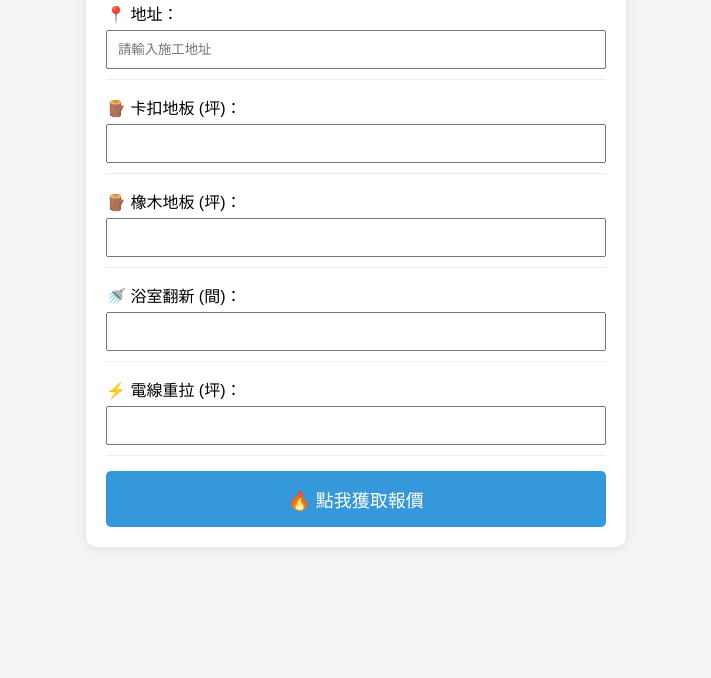
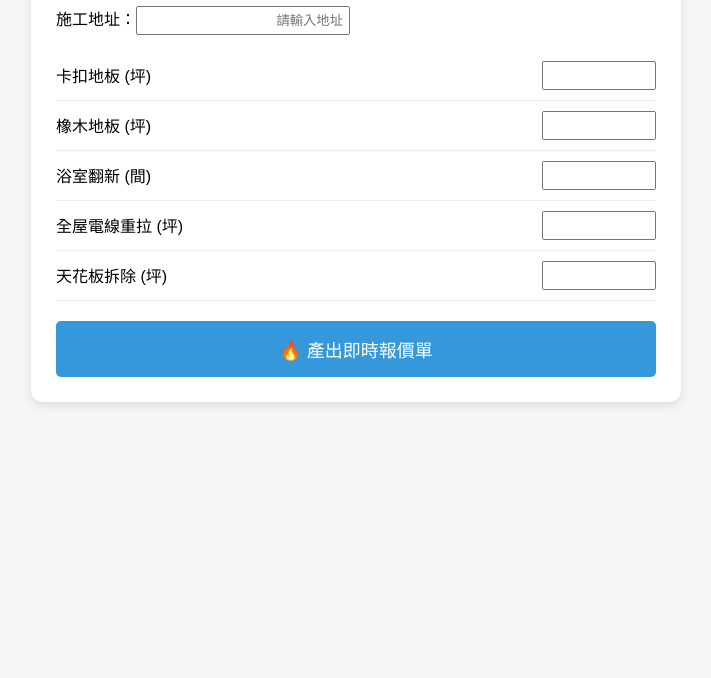
Before and after one commit to sjc955/fanyan, a plain HTML site: page index.html in a window 1280 px wide. Shown: the part 122-800 px from the top of the page, without its empty margins (284-995 px from the left). Drawn offline with Linux system fonts and the light colour scheme.

Commit message:
Refactor HTML structure and update styles

```diff
--- a/index.html
+++ b/index.html
@@ -1,51 +1,52 @@
 <!DOCTYPE html>
-<html>
+<html lang="zh-TW">
 <head>
     <meta charset="UTF-8">
     <meta name="viewport" content="width=device-width, initial-scale=1.0">
-    <title>城市裝修報價系統</title>
+    <title>城市全能裝修報價系統</title>
     <style>
-        body { font-family: sans-serif; background: #f4f4f4; padding: 20px; }
-        .box { max-width: 500px; margin: auto; background: white; padding: 20px; border-radius: 10px; box-shadow: 0 0 10px rgba(0,0,0,0.1); }
-        h2 { text-align: center; color: #333; }
-        .row { margin-bottom: 15px; border-bottom: 1px solid #eee; padding-bottom: 10px; }
-        input { width: 100%; padding: 10px; box-sizing: border-box; margin-top: 5px; }
-        button { width: 100%; padding: 15px; background: #3498db; color: white; border: none; border-radius: 5px; font-size: 18px; cursor: pointer; }
-        #res { display: none; margin-top: 20px; background: #fffbe6; padding: 15px; border: 1px solid #ffe58f; }
-        .line { display: block; text-align: center; background: #00c300; color: white; padding: 15px; text-decoration: none; border-radius: 5px; margin-top: 10px; font-weight: bold; }
+        body { font-family: "Microsoft JhengHei", sans-serif; background: #f4f7f6; padding: 20px; }
+        .container { max-width: 600px; margin: auto; background: white; padding: 25px; border-radius: 12px; box-shadow: 0 4px 10px rgba(0,0,0,0.1); }
+        h2 { text-align: center; color: #2c3e50; }
+        .item-row { display: flex; justify-content: space-between; align-items: center; padding: 10px 0; border-bottom: 1px solid #eee; }
+        input { width: 100px; padding: 5px; text-align: right; }
+        button { width: 100%; padding: 15px; background: #3498db; color: white; border: none; border-radius: 5px; font-size: 18px; cursor: pointer; margin-top: 20px; }
+        #result { display: none; margin-top: 20px; padding: 15px; background: #fffbe6; border: 1px solid #ffe58f; }
+        .line-btn { display: block; text-align: center; background: #00c300; color: white; padding: 15px; text-decoration: none; border-radius: 5px; margin-top: 15px; font-weight: bold; }
     </style>
 </head>
 <body>
-<div class="box">
-    <h2>🏠 城市全能裝修報價</h2>
-    <div class="row">📍 地址：<input type="text" id="addr" placeholder="請輸入施工地址"></div>
-    <div class="row">🪵 卡扣地板 (坪)：<input type="number" class="item" data-l="2800" data-h="4500"></div>
-    <div class="row">🪵 橡木地板 (坪)：<input type="number" class="item" data-l="9000" data-h="16000"></div>
-    <div class="row">🚿 浴室翻新 (間)：<input type="number" class="item" data-l="135000" data-h="220000"></div>
-    <div class="row">⚡ 電線重拉 (坪)：<input type="number" class="item" data-l="3500" data-h="6000"></div>
-    <button onclick="calc()">🔥 點我獲取報價</button>
-    <div id="res">
-        <div id="out"></div>
+<div class="container">
+    <h2>🏠 城市全能裝修報價系統</h2>
+    <p>施工地址：<input type="text" id="addr" style="width: 200px;" placeholder="請輸入地址"></p>
+    <div class="item-row"><span>卡扣地板 (坪)</span><input type="number" class="calc" data-l="2800" data-h="4500"></div>
+    <div class="item-row"><span>橡木地板 (坪)</span><input type="number" class="calc" data-l="9000" data-h="16000"></div>
+    <div class="item-row"><span>浴室翻新 (間)</span><input type="number" class="calc" data-l="135000" data-h="220000"></div>
+    <div class="item-row"><span>全屋電線重拉 (坪)</span><input type="number" class="calc" data-l="3500" data-h="6000"></div>
+    <div class="item-row"><span>天花板拆除 (坪)</span><input type="number" class="calc" data-l="800" data-h="1200"></div>
+    <button onclick="calculate()">🔥 產出即時報價單</button>
+    <div id="result">
+        <div id="details"></div>
         <p><strong>⚠️ 以上為初估價錢</strong></p>
-        <input type="text" placeholder="您的姓名" style="margin-bottom:10px;"><br>
-        <input type="text" placeholder="您的聯絡電話"><br>
-        <a href="https://line.me" class="line">✅ 加入 LINE 官方 (@fanyan)</a>
+        <input type="text" placeholder="您的姓名" style="width: 100%; margin-bottom: 10px;"><br>
+        <input type="text" placeholder="您的電話" style="width: 100%;"><br>
+        <a href="https://line.me" class="line-btn">🟢 加入 LINE 官方：＠fanyan</a>
     </div>
 </div>
 <script>
-function calc() {
-    let all = document.querySelectorAll('.item'), L = 0, H = 0, txt = "";
-    all.forEach(i => {
-        let v = parseFloat(i.value) || 0;
+function calculate() {
+    let items = document.querySelectorAll('.calc'), lowSum = 0, highSum = 0, txt = "";
+    items.forEach(el => {
+        let v = parseFloat(el.value) || 0;
         if(v > 0) {
-            let low = v * i.dataset.l, high = v * i.dataset.h;
-            L += low; H += high;
-            txt += "✔️ " + i.parentElement.innerText.split('(')[0] + ": $" + low.toLocaleString() + " ~ $" + high.toLocaleString() + "<br>";
+            let l = v * parseFloat(el.dataset.l), h = v * parseFloat(el.dataset.h);
+            lowSum += l; highSum += h;
+            txt += "✅ " + el.parentElement.querySelector('span').innerText + ": $" + l.toLocaleString() + " ~ $" + h.toLocaleString() + "<br>";
         }
     });
-    if(L === 0) return alert("請輸入數量");
-    document.getElementById('out').innerHTML = txt + "<hr><h3>總計：$" + L.toLocaleString() + " ~ $" + H.toLocaleString() + "</h3>";
-    document.getElementById('res').style.display = 'block';
+    if(lowSum === 0) return alert("請輸入數量！");
+    document.getElementById('details').innerHTML = txt + "<hr><h3>總計：$" + lowSum.toLocaleString() + " ~ $" + highSum.toLocaleString() + "</h3>";
+    document.getElementById('result').style.display = 'block';
 }
 </script>
 </body>
```
